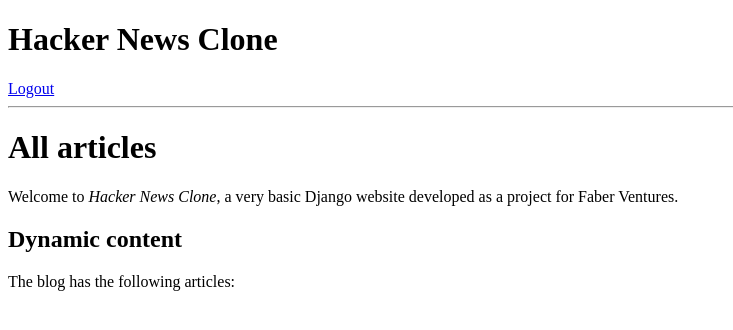
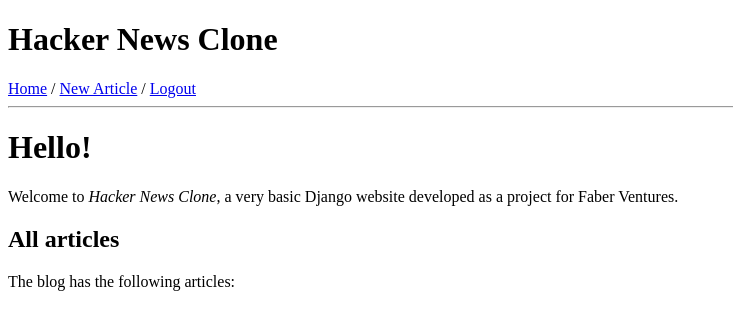
Before and after one commit to pedroalexribeiro/HackerNews, a Django app: page / in a window 1280 px wide. Shown: the top 330 px of the page, without its empty margins (0-733 px from the left). Run offline with Django 3.2, Linux system fonts and the light colour scheme; the visitor is signed in with stand-in values (Sample User, id 1); data that the repository does not hold is empty.

Commit message:
comments and articles updated

```diff
--- a/hackerNews/blog/models.py
+++ b/hackerNews/blog/models.py
@@ -1,6 +1,7 @@
 from django.db import models
 from django.contrib.auth.models import User
 from django.conf import settings
+from django.urls import reverse
 
 
 # Create your models here.
@@ -21,7 +22,7 @@ class Article(models.Model):
         return self.title
 
     def get_absolute_url(self):
-        return reverse('home', args=[str(self.id)])
+        return reverse('view_article', args=[str(self.id)])
 
 
 class Comment(models.Model):
--- a/hackerNews/blog/templates/base.html
+++ b/hackerNews/blog/templates/base.html
@@ -8,10 +8,12 @@
   <body>
     <header>
       <h1>Hacker News Clone</h1>
+      <a href="{% url 'home'%}">Home</a> /
+      <a href="{% url 'new_article' %}">New Article</a> /
       {% if user.is_authenticated %}
         <a href="{% url 'logout'%}?next={{request.path}}">Logout</a>
       {% else %}
-        <a href="{% url 'login'%}?next={{request.path}}">Login</a> / <a href="{% url 'register_user' %}">Register</a> / <a href="{% url 'new_article' %}"> New Article </a>
+        <a href="{% url 'login'%}?next={{request.path}}">Login</a> / <a href="{% url 'register_user' %}">Register</a>
       {% endif %}
       <hr>
     </header>
--- a/hackerNews/blog/templates/index.html
+++ b/hackerNews/blog/templates/index.html
@@ -1,16 +1,16 @@
 {% extends "base.html" %}
 
 {% block content %}
-<h1>All articles</h1>
+<h1>Hello!</h1>
 
   <p>Welcome to <em>Hacker News Clone</em>, a very basic Django website developed as a project for Faber Ventures.</p>
 
-<h2>Dynamic content</h2>
+<h2>All articles</h2>
   	<p>The blog has the following articles:</p>
  	<ol>
 		{% for article in articles %}
 		    <li>
-		    	<a href="{{ article.link }}"><b>{{ article.title }}</b></a> by <i>{{ article.person.username }}</i>
+		    	<a href="{{ article.get_absolute_url }}"><b>{{ article.title }}</b></a> by <i>{{ article.person.username }}</i>
 		    	<a href="{% url 'comments' article.id %}">comments</a> <a href="">upvote</a>
 		    </li>
 		{% endfor %}
--- a/hackerNews/blog/views.py
+++ b/hackerNews/blog/views.py
@@ -21,6 +21,25 @@ def index(request):
     # Render the HTML template index.html with the data in the context variable
     return render(request, 'index.html', context={'articles':articles})
 
+def article(request, pk):
+	try:
+		article = Article.objects.get(pk=pk)
+		comments = Comment.objects.filter(article = article)
+	except Article.DoesNotExist:
+		raise Http404("Article does not exist")
+	if request.method == 'POST':
+		form = CommentForm(request.POST)
+		if form.is_valid():
+			aux = form.save(commit=False)
+			aux.article = article
+			if request.user.is_authenticated:
+				aux.person = request.user
+			aux.save()
+			return redirect('home')
+	else:
+		form = CommentForm()
+		return render(request, 'view_article.html', context={'article':article, 'form':CommentForm, 'comments':comments})
+
 @login_required
 def comments(request, pk):
 	try:
@@ -32,7 +51,7 @@ def comments(request, pk):
 		form = CommentForm(request.POST)
 		if form.is_valid():
 			aux = form.save(commit=False)
-			aux.article = Article.objects.get(pk=pk)
+			aux.article = article
 			if request.user.is_authenticated:
 				aux.person = request.user
 			aux.save()
@@ -79,23 +98,3 @@ def new_article(request):
 	else:
 		form = ArticleForm()
 	return render(request, 'new_article.html', {'form': form})
-
-@login_required
-def new_comment(request, id):
-	try:
-		artic = Article.objects.get(pk=id)
-	except Article.DoesNotExist:
-		raise Http404("Article does not exist")
-
-	if request.method == 'POST':
-		form = CommentForm(request.POST)
-		if form.is_valid():
-			aux = form.save(commit=False)
-			aux.article = artic
-			if request.user.is_authenticated():
-				aux.person = request.user
-			aux.save()
-			return redirect('home')
-	else:
-		form = CommentForm()
-	return render(request, 'new_comment.html', {'form': form})
--- a/hackerNews/hackerNews/urls.py
+++ b/hackerNews/hackerNews/urls.py
@@ -9,5 +9,6 @@ urlpatterns = [
     path(r'', views.index, name='home'),
     path(r'register/', views.register_user, name='register_user'),
 	path(r'new_article/', views.new_article, name='new_article'),
+	path(r'<int:pk>', views.article, name='view_article'),
 	path(r'<int:pk>/comments', views.comments, name='comments'),
 ]
```
Also changed, not shown: hackerNews/blog/templates/view_article.html (added, +31 -0 lines), hackerNews/blog/templates/view_category.html (deleted, +0 -15 lines), hackerNews/blog/templates/view_post.html (deleted, +0 -7 lines).
